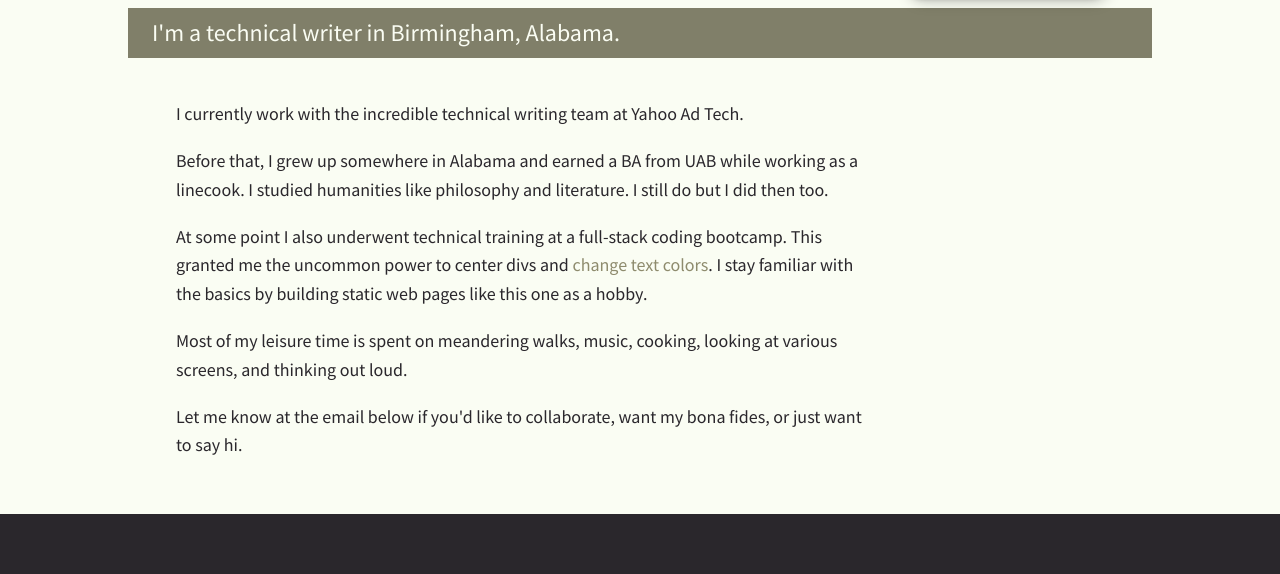
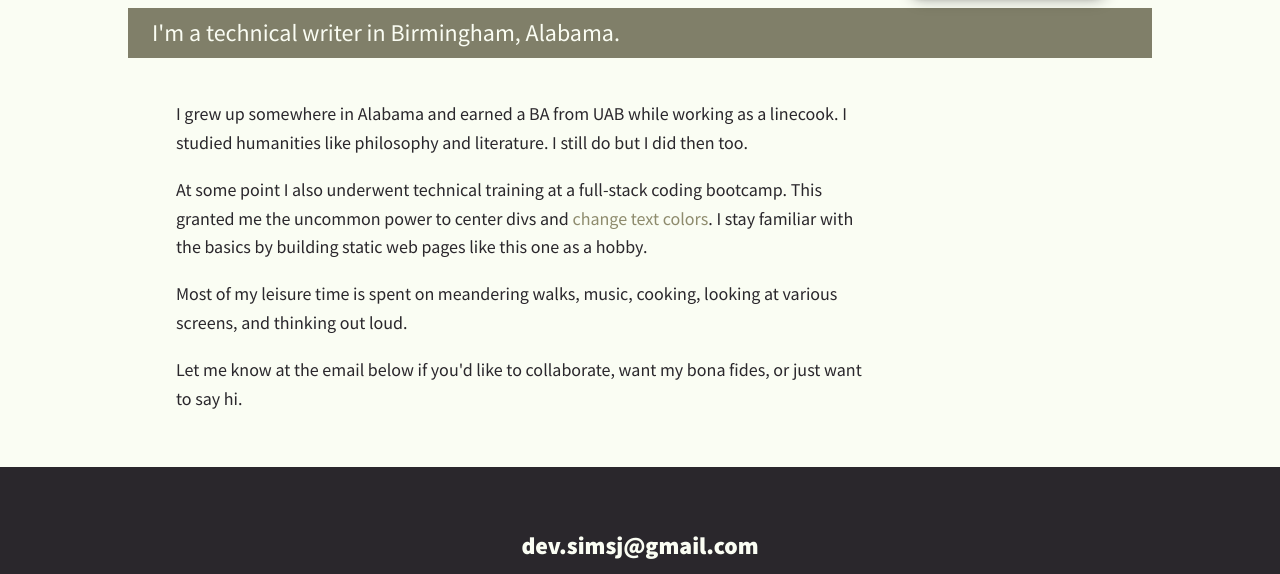
Before and after one commit to simsj93/personal-site, a plain HTML site: page index.html in a window 1280 px wide. Shown: the part 1140-1714 px from the top of the page. Drawn offline with nearby package versions, Linux system fonts and the light colour scheme.

Commit message:
Update index.html

```diff
--- a/index.html
+++ b/index.html
@@ -52,7 +52,7 @@
         <p class="section__subtitle section__subtitle--about">I'm a technical writer in Birmingham, Alabama.</p>
 
         <div class="about-me__body">
-           <p>I currently work with the incredible technical writing team at Yahoo Ad Tech.</p><p>Before that, I grew up somewhere in Alabama and earned a BA from UAB while working as a linecook. I studied humanities like philosophy and literature. I still do but I did then too.</p><p>At some point I also underwent technical training at a full-stack coding bootcamp. This granted me the uncommon power to center divs and
+           <p>I grew up somewhere in Alabama and earned a BA from UAB while working as a linecook. I studied humanities like philosophy and literature. I still do but I did then too.</p><p>At some point I also underwent technical training at a full-stack coding bootcamp. This granted me the uncommon power to center divs and
                <span class="color_target">change </span><span class="color_target" >text </span><span class="color_target">colors</span>. I stay familiar with the basics by building static web pages like this one as a hobby.</p> <p>Most of my leisure time is spent on meandering walks, music, cooking, looking at various screens, and thinking out loud.</p> <p>Let me know at the email below if you'd like to collaborate, want my bona fides, or just want to say hi.</p>
         </div>
         <img src="./img/littlepage.jpeg" alt="some time in the woods" class="about-me__img">
```
